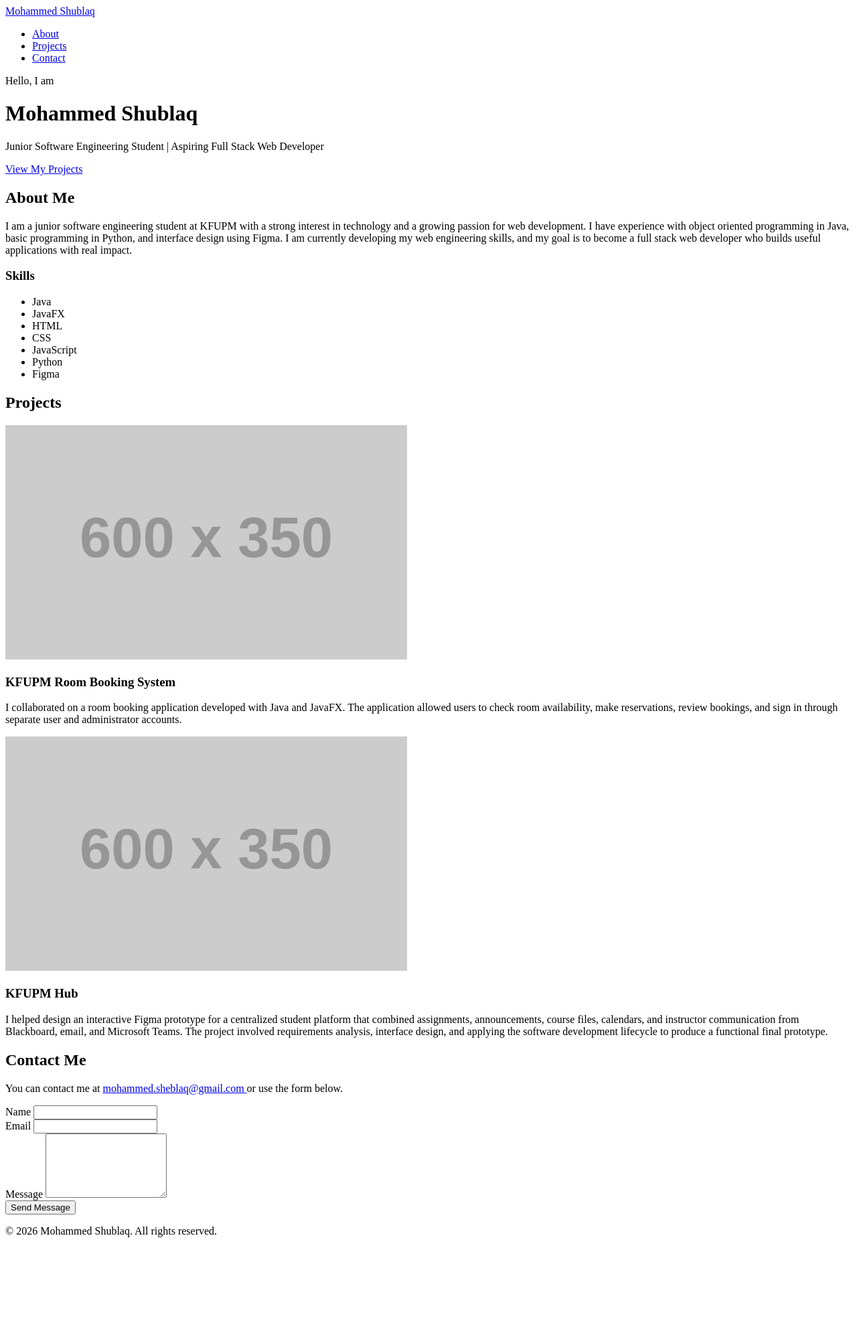
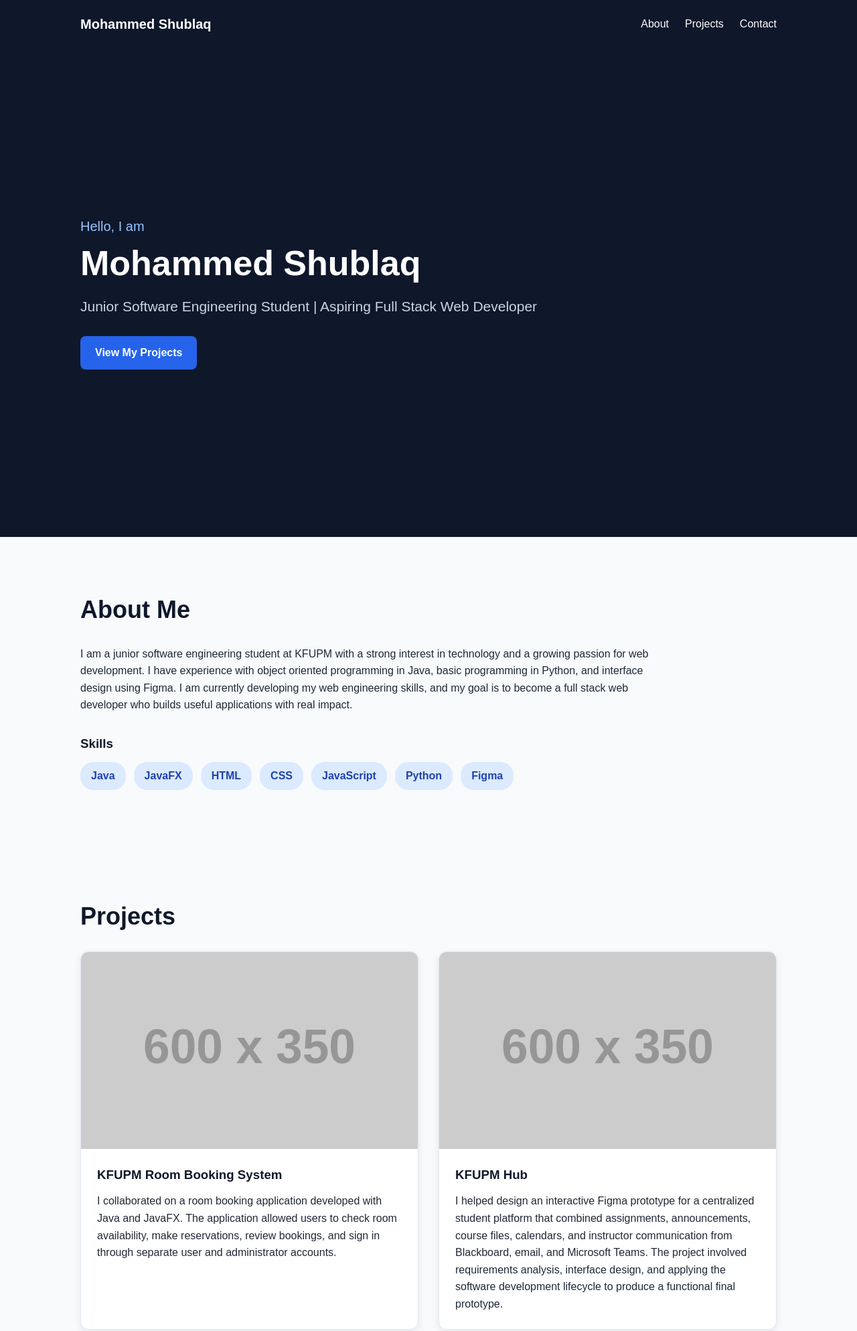
Before and after one commit to Shublaq/202339150-MohammedShublaq-assignment1, a plain HTML site: page index.html in a window 1280 px wide. Shown: the top 1988 px of the page at 67% size. Before the commit the page ends 1864 px from the top, so only its background shows below. Drawn offline with Linux system fonts and the light colour scheme; placeholder pictures from the web are drawn by us.

Commit message:
Added responsive portfolio styling

```diff
--- a/css/styles.css
+++ b/css/styles.css
@@ -0,0 +1,277 @@
+* {
+    box-sizing: border-box;
+    margin: 0;
+    padding: 0;
+}
+
+html {
+    scroll-behavior: smooth;
+}
+
+body {
+    background-color: #f8fafc;
+    color: #1f2937;
+    font-family: Arial, Helvetica, sans-serif;
+    line-height: 1.6;
+}
+
+a {
+    color: inherit;
+}
+
+header {
+    min-height: 100vh;
+    background-color: #0f172a;
+    color: white;
+}
+
+nav {
+    max-width: 1100px;
+    margin: 0 auto;
+    padding: 20px 30px;
+    display: flex;
+    justify-content: space-between;
+    align-items: center;
+}
+
+nav > a {
+    font-size: 20px;
+    font-weight: bold;
+    text-decoration: none;
+}
+
+nav ul {
+    display: flex;
+    gap: 24px;
+    list-style: none;
+}
+
+nav ul a {
+    text-decoration: none;
+}
+
+nav ul a:hover {
+    color: #60a5fa;
+}
+
+.intro {
+    max-width: 1100px;
+    min-height: calc(100vh - 70px);
+    margin: 0 auto;
+    padding: 60px 30px;
+    display: flex;
+    flex-direction: column;
+    justify-content: center;
+    align-items: flex-start;
+}
+
+.intro > p:first-child {
+    color: #93c5fd;
+    font-size: 20px;
+    margin-bottom: 8px;
+}
+
+.intro h1 {
+    font-size: 52px;
+    line-height: 1.2;
+    margin-bottom: 16px;
+}
+
+.tagline {
+    max-width: 700px;
+    color: #cbd5e1;
+    font-size: 21px;
+    margin-bottom: 28px;
+}
+
+.primaryButton {
+    display: inline-block;
+    background-color: #2563eb;
+    color: white;
+    padding: 12px 22px;
+    border: none;
+    border-radius: 8px;
+    font: inherit;
+    font-weight: bold;
+    text-decoration: none;
+    cursor: pointer;
+}
+
+.primaryButton:hover {
+    background-color: #1d4ed8;
+}
+
+.pageSection {
+    max-width: 1100px;
+    margin: 0 auto;
+    padding: 80px 30px;
+}
+
+.pageSection h2 {
+    color: #0f172a;
+    font-size: 36px;
+    margin-bottom: 24px;
+}
+
+.pageSection h3 {
+    color: #0f172a;
+    margin-bottom: 12px;
+}
+
+#about > p {
+    max-width: 850px;
+    margin-bottom: 30px;
+}
+
+.skillsList {
+    display: flex;
+    flex-wrap: wrap;
+    gap: 12px;
+    list-style: none;
+}
+
+.skillsList li {
+    background-color: #dbeafe;
+    color: #1e40af;
+    padding: 8px 16px;
+    border-radius: 20px;
+    font-weight: bold;
+}
+
+.projectsGrid {
+    display: grid;
+    grid-template-columns: repeat(2, 1fr);
+    gap: 30px;
+}
+
+.projectCard {
+    background-color: white;
+    border: 1px solid #e2e8f0;
+    border-radius: 12px;
+    overflow: hidden;
+    box-shadow: 0 4px 12px rgba(15, 23, 42, 0.08);
+}
+
+.projectCard img {
+    display: block;
+    width: 100%;
+    height: auto;
+}
+
+.projectCard h3 {
+    padding: 24px 24px 0;
+}
+
+.projectCard p {
+    padding: 0 24px 24px;
+}
+
+#contact > p {
+    margin-bottom: 24px;
+}
+
+#contact > p a {
+    color: #2563eb;
+}
+
+form {
+    max-width: 700px;
+    background-color: white;
+    padding: 30px;
+    border: 1px solid #e2e8f0;
+    border-radius: 12px;
+    box-shadow: 0 4px 12px rgba(15, 23, 42, 0.08);
+}
+
+.formGroup {
+    margin-bottom: 20px;
+}
+
+.formGroup label {
+    display: block;
+    margin-bottom: 6px;
+    font-weight: bold;
+}
+
+.formGroup input,
+.formGroup textarea {
+    width: 100%;
+    padding: 12px;
+    border: 1px solid #94a3b8;
+    border-radius: 6px;
+    font: inherit;
+}
+
+.formGroup input:focus,
+.formGroup textarea:focus {
+    border-color: #2563eb;
+    outline: 2px solid #bfdbfe;
+}
+
+.formGroup textarea {
+    resize: vertical;
+}
+
+#formMessage {
+    margin-top: 16px;
+    font-weight: bold;
+}
+
+footer {
+    background-color: #0f172a;
+    color: white;
+    padding: 24px 30px;
+    text-align: center;
+}
+
+@media (max-width: 900px) {
+    .projectsGrid {
+        grid-template-columns: 1fr;
+    }
+
+    .projectCard {
+        max-width: 700px;
+        margin: 0 auto;
+    }
+}
+
+@media (max-width: 600px) {
+    nav {
+        flex-direction: column;
+        gap: 16px;
+        padding: 20px;
+    }
+
+    nav ul {
+        flex-wrap: wrap;
+        justify-content: center;
+        gap: 16px;
+    }
+
+    .intro {
+        min-height: calc(100vh - 120px);
+        padding: 50px 20px;
+        align-items: center;
+        text-align: center;
+    }
+
+    .intro h1 {
+        font-size: 38px;
+    }
+
+    .tagline {
+        font-size: 18px;
+    }
+
+    .pageSection {
+        padding: 60px 20px;
+    }
+
+    .pageSection h2 {
+        font-size: 30px;
+    }
+
+    form {
+        padding: 20px;
+    }
+}
--- a/index.html
+++ b/index.html
@@ -27,7 +27,7 @@
             </ul>
         </nav>
 
-        <div class="hero">
+        <div class="intro">
             <p>Hello, I am</p>
             <h1>Mohammed Shublaq</h1>
             <p class="tagline">Junior Software Engineering Student | Aspiring Full Stack Web Developer</p>
```
